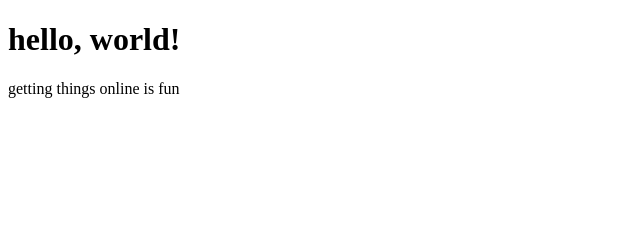
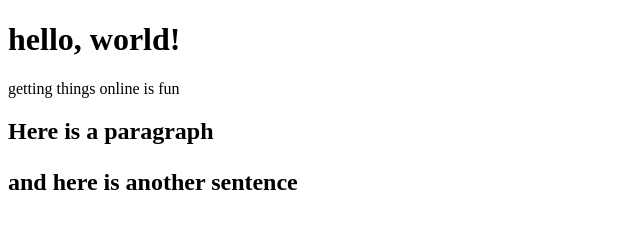
Before and after one commit to riyakoshy/hello-world, a plain HTML site: page index.html in a window 1280 px wide. Shown: the whole page, without its empty margins (0-640 px from the left). Drawn offline with Linux system fonts and the light colour scheme.

Commit message:
more text

```diff
--- a/index.html
+++ b/index.html
@@ -7,4 +7,6 @@
 <body>
 	<h1> hello, world! </h1>
 	<p> getting things online is fun </p>
+	<h2> Here is a paragraph <H2>
+	<p> and here is another sentence <p>
 </body>
```
